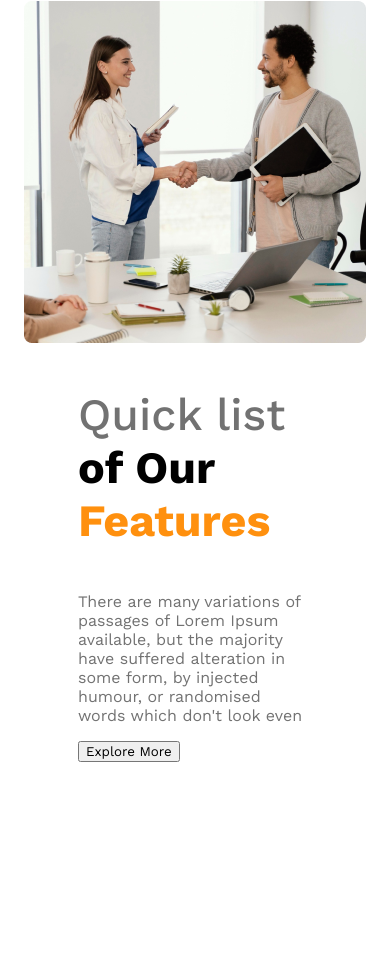
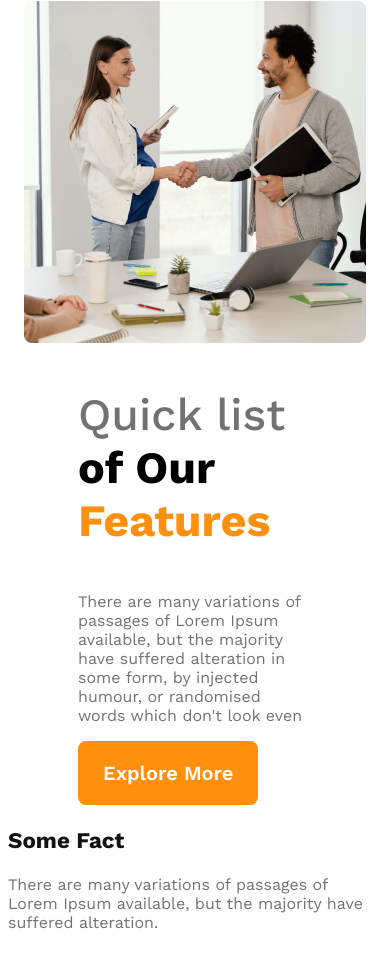
Before and after one commit to Rifatinfo/g3-architects-website, a plain HTML site: page index.html in a window 390 px wide. Shown: the part 1817-2785 px from the top of the page. Before the commit the page ends 2649 px from the top, so only its background shows below. Drawn offline with nearby package versions, Linux system fonts and the light colour scheme.

Commit message:
started sharted css

```diff
--- a/index.html
+++ b/index.html
@@ -12,7 +12,7 @@
                      <!-- header start -->
     <header>
         <nav>
-            <h3 class="nav-title">G3 Architects</h3>
+            <h3 class="section-title">G3 Architects</h3>
             <ul>
                 <li><a href="">Home</a></li>
                 <li><a href="">About</a></li>
@@ -45,9 +45,18 @@
                 <div class="teams-content">
                    <h3 class="team-title "> <span class="quick-list">Quick list</span><span class=""> of Our</span><span class="text-features"> Features</span> </h3>
                    <p class="text-light-gray">There are many variations of passages of Lorem Ipsum available, but the majority have suffered alteration in some form, by injected humour, or randomised words which don't look even</p>
-                   <button class="btn">Explore More</button>
+                   <button class="btn-primary">Explore More</button>
 
                 </div>
+            </section>
+            <!-- feature section -->
+            <div class="feature">
+
+            </div>
+            <!-- fact section  -->
+            <section class="fact">
+                <h3 class="section-title">Some Fact</h3>
+                <p class="text-light-gray">There are many variations of passages of Lorem Ipsum available, but the majority have suffered alteration.</p>
             </section>
     </main>
     <footer>
--- a/styles/architech.css
+++ b/styles/architech.css
@@ -116,8 +116,10 @@ nav li a{
     .banner-title{
         font-size: 2rem;
     }
-    .nav-title{
+    .section-title{
         font-size: 1.4rem;
+        font-weight:700px ;
+        color: #131313;
     }
     .teams-img-container{
         grid-template-columns: 1fr;
```
